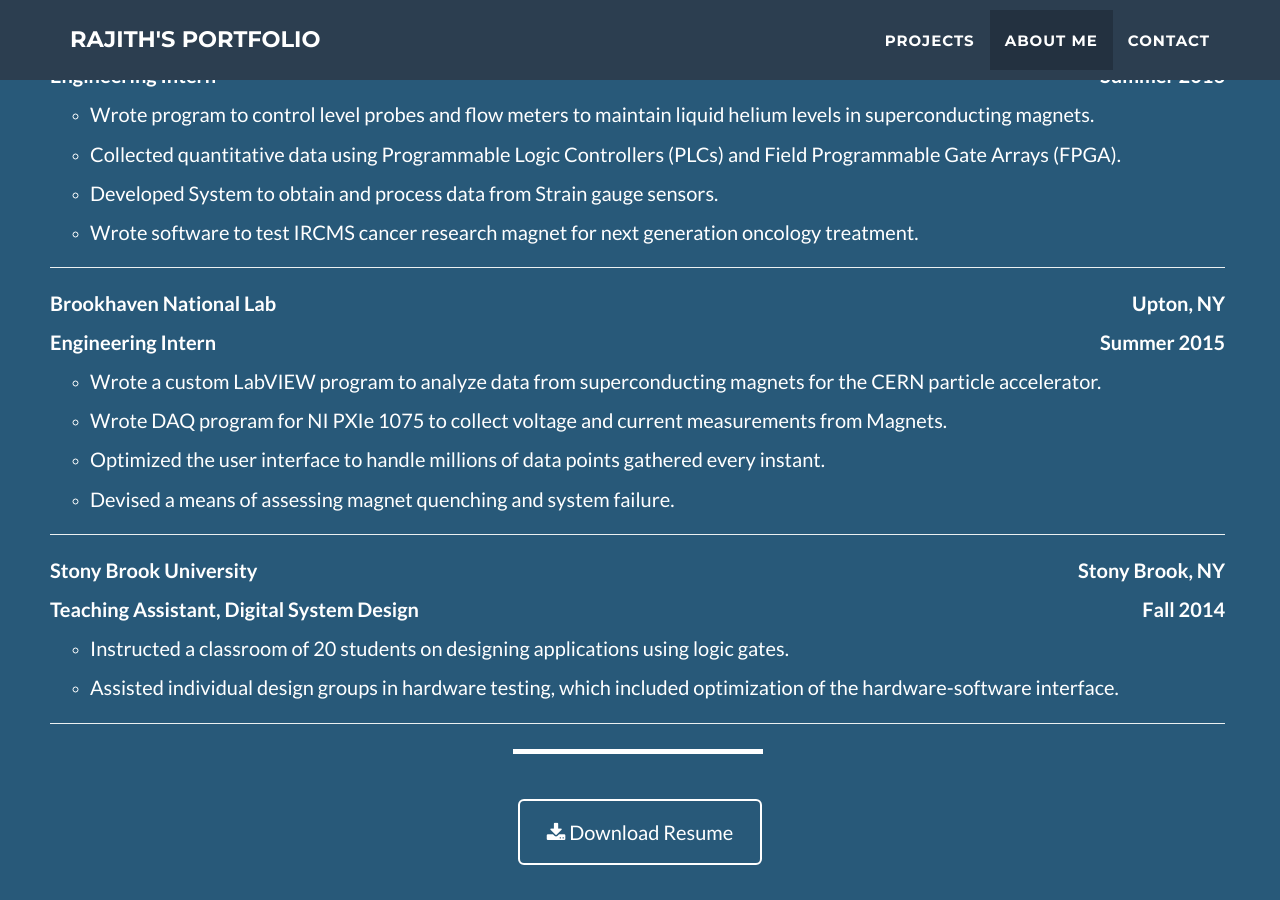
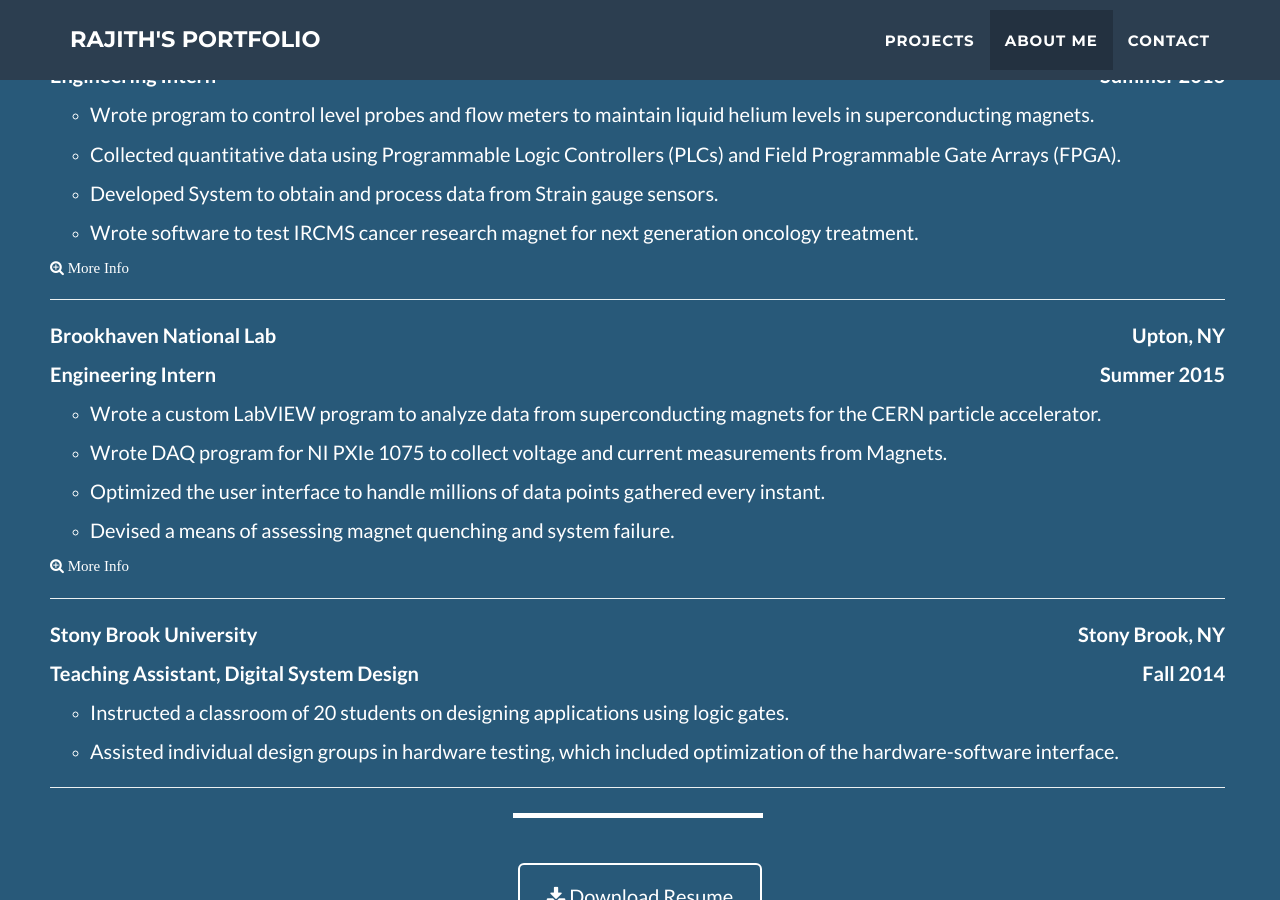
Before and after one commit to radrajith/Jekyll_site, a Jekyll site: the page built from index.html, in a window 1280 px wide and 900 px high, scrolled down 1956 px. Built offline with Jekyll 4.4.1, drawn with Linux system fonts in a browser that asks for light colours.

Commit message:
added if loop for more info under experiene

```diff
--- a/_includes/about.html
+++ b/_includes/about.html
@@ -25,9 +25,8 @@
                         <span style="float:right;"><b>{{ exp.timeline }}</b></span>
                       </p>
                       <p>{{ exp.description }}</P>
-                        {% if exp.detailed == no %}
-                        <p>hello</p>
-                        <i class="fa fa-search-plus" aria-hidden="true"></i>
+                        {% if exp.detailed %}
+                        <i class="fa fa-search-plus" aria-hidden="true">&nbspMore Info</i>
                         {% endif %}
                       <hr class="style17">
                       {% endfor %}
```
